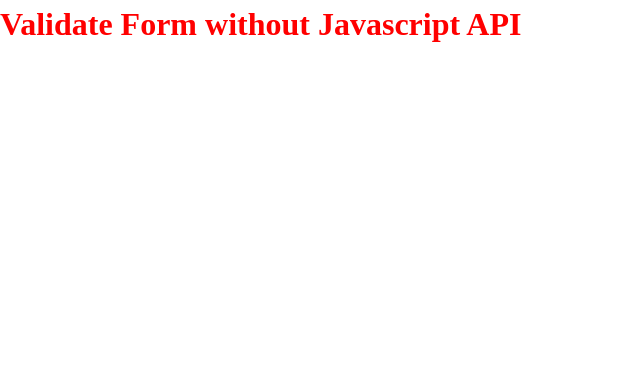
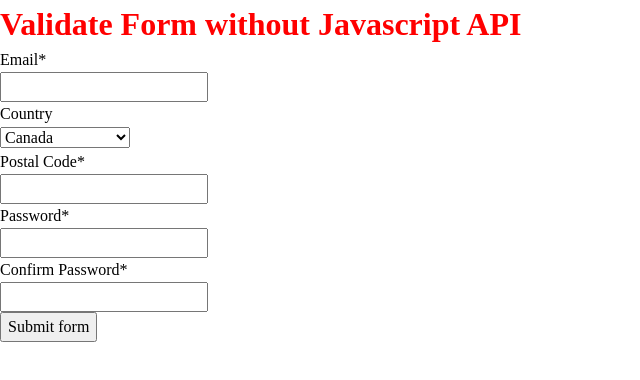
Before and after one commit to DustUnderBag/form-validation-noAPI, a website built with webpack: page src/template.html in a window 1280 px wide. Shown: the whole page, without its empty margins (0-640 px from the left). Built offline with nearby package versions, Linux system fonts and the light colour scheme.

Commit message:
Build form fields in html

```diff
--- a/src/template.html
+++ b/src/template.html
@@ -7,5 +7,42 @@
   </head>
   <body>
     <h1>Validate Form without Javascript API</h1>
+    <form action="#" novalidate>
+      <p class="form-row">
+        <label for="email">Email<span aria-label="label">*</span></label>
+        <input type="email" id="email" required />
+      </p>
+
+      <p class="form-row">
+        <label for="country">Country</label>
+        <select name="country" id="country" required>
+          <option value="ca">Canada</option>
+          <option value="us">United States</option>
+          <option value="uk">United Kingdom</option>
+          <option value="fr">France</option>
+        </select>
+      </p>
+
+      <p class="form-row">
+        <label for="postal-code"
+          >Postal Code<span aria-label="label">*</span></label
+        >
+        <input type="text" id="postal-code" required />
+      </p>
+
+      <p class="form-row">
+        <label for="pwd">Password<span aria-label="label">*</span></label>
+        <input type="password" name="pwd" id="pwd" required />
+      </p>
+
+      <p class="form-row">
+        <label for="cfm-pwd"
+          >Confirm Password<span aria-label="label">*</span></label
+        >
+        <input type="password" name="cfm_pwd" id="cfm-pwd" required />
+      </p>
+
+      <button type="submit">Submit form</button>
+    </form>
   </body>
 </html>
```
